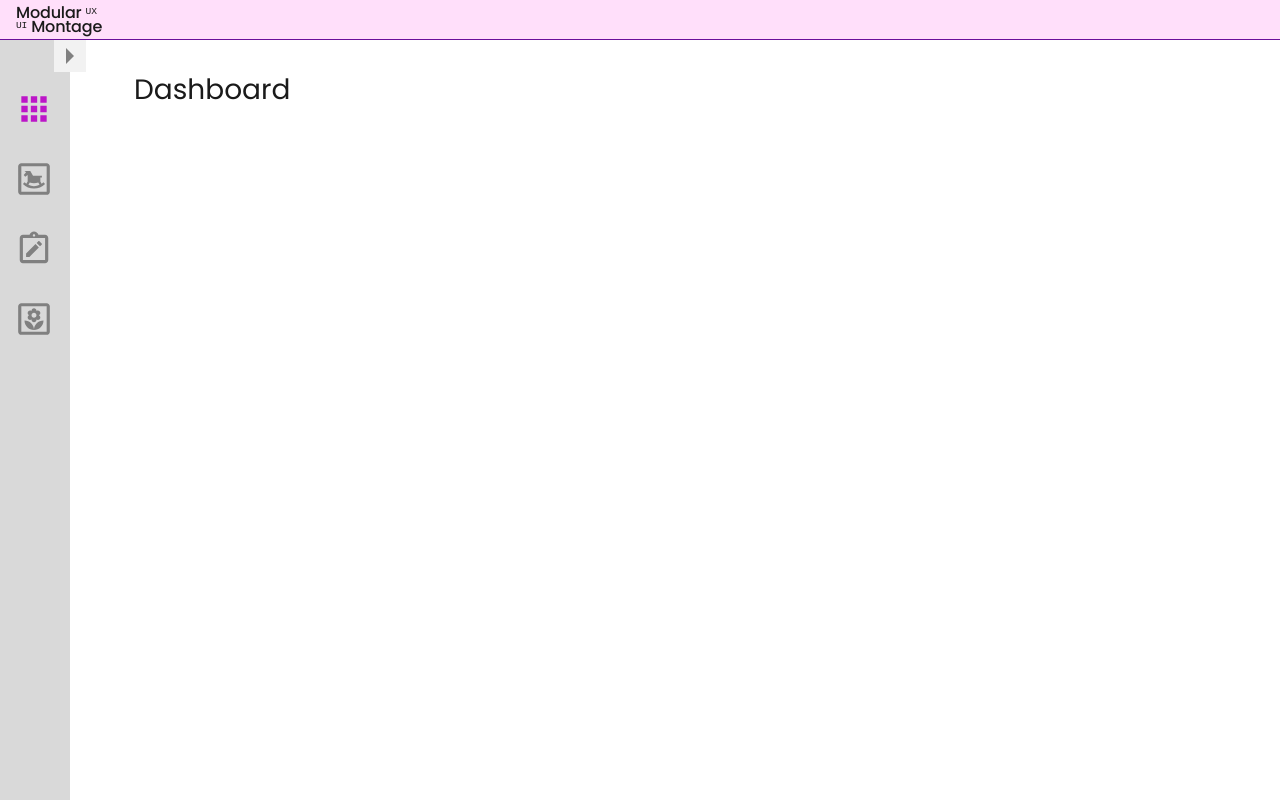
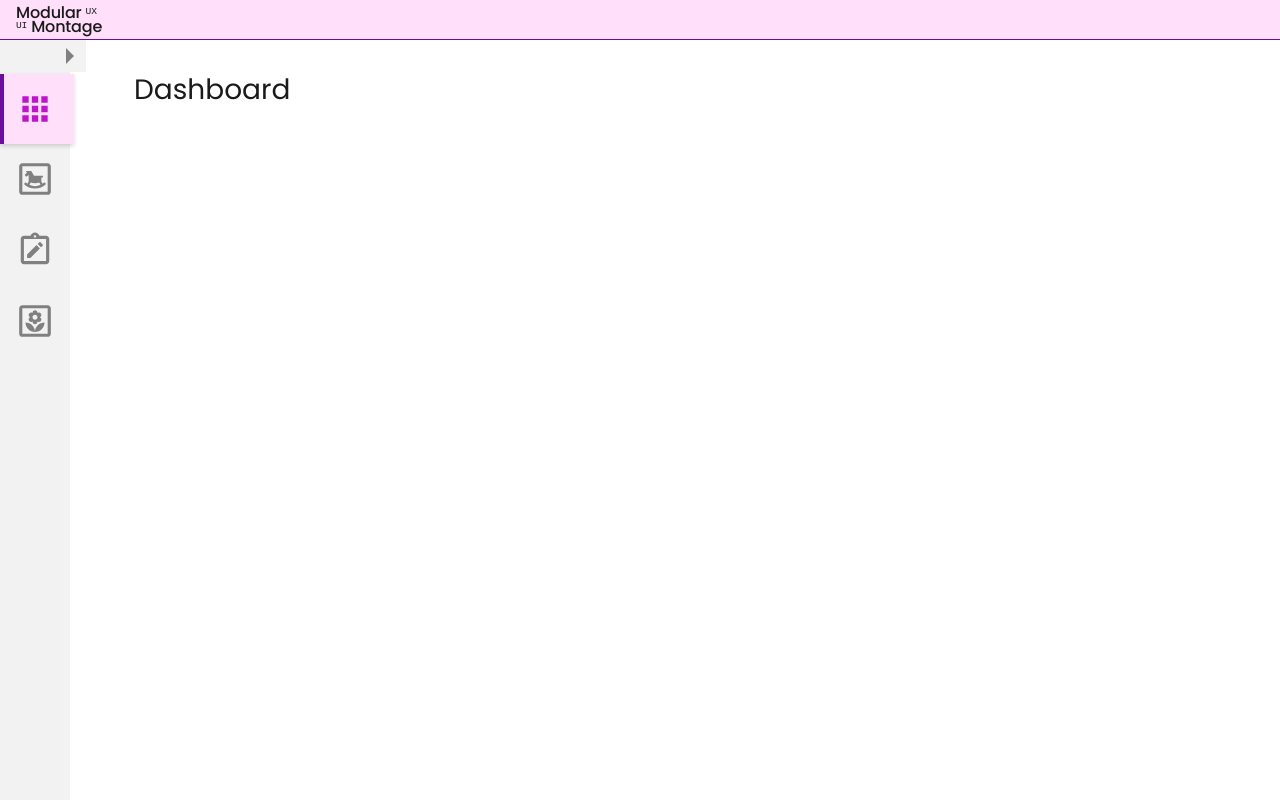
Before and after one commit to k3vnb/modular_montage, a React (Create React App) app: page /dashboard in a window 1280 px wide. Built offline with nearby package versions, Linux system fonts and the light colour scheme.

Commit message:
adjust sidebar styles & transitions

```diff
--- a/src/elements/Sidebar/Sidebar.elements.tsx
+++ b/src/elements/Sidebar/Sidebar.elements.tsx
@@ -19,6 +19,6 @@ export const SidebarContent = styled(Stack)(({ theme }) => ({
   minHeight: '100%',
   height: 'auto',
   padding: '34px 0',
-  backgroundColor: theme.palette.neutral[20],
+  backgroundColor: theme.palette.neutral[10],
   transition,
 }));
--- a/src/elements/Sidebar/bin/NavMenu.tsx
+++ b/src/elements/Sidebar/bin/NavMenu.tsx
@@ -27,7 +27,7 @@ const NavMenuItem = ({ path, label, icon: Icon, expanded }: NavMenuItemProps): J
         <Box aria-hidden="true" className="iconContainer">
           <Icon fontSize="inherit" className="navIcon" />
         </Box>
-        <Box>{expanded && label}</Box>
+        <Box className={`label ${expanded ? 'expanded' : ''}`}>{expanded && label}</Box>
       </Box>
     </MenuItem>
   );
@@ -46,14 +46,23 @@ const StyledNavMenu = styled(Menu)(() => ({
   },
 }));
 
-const StyledNavLink = styled(NavLink)(({ theme }) => ({
+const StyledNavLink = styled(NavLink)(({ theme }) => {
+  const { palette } = theme;
+  const rounded = `${theme.shape.borderRadius}px`;
+  const borderOffset = 4;
+
+  return {
     width: '100%',
     display: 'flex',
     alignItems: 'center',
     padding: '16px 0px',
     textDecoration: 'none',
-  color: theme.palette.neutral[60],
-  transition: `all ${TRANSITION_DURATION}ms ease`,
+    letterSpacing: '0.5px',
+    color: palette.neutral[60],
+    transitionProperty: 'color, background-color, box-shadow',
+    transitionDuration: `${TRANSITION_DURATION}ms`,
+    transitionTimingFunction: 'ease',
+    borderBottom: '1px solid transparent',
     '> .iconContainer': {
       width: SIDEBAR_WIDTH.collapsed,
       minWidth: SIDEBAR_WIDTH.collapsed,
@@ -61,9 +70,32 @@ const StyledNavLink = styled(NavLink)(({ theme }) => ({
       justifyContent: 'center',
       alignItems: 'center',
       fontSize: 38,
-    marginLeft: '-1px',
     },
     '&.active': {
-    color: theme.palette.primary.main,
+      color: palette.primary.main,
+      backgroundColor: palette.primary.surface,
+      fontWeight: 600,
+      letterSpacing: '0px',
+      borderColor: palette.primary.border,
+      borderWidth: `0 0 0 ${borderOffset}px`,
+      borderStyle: 'solid',
+      borderRadius: `0 ${rounded} ${rounded} 0`,
+      width: 'calc(100% + 4px)',
+      boxShadow: palette.shadow1,
+      '> .iconContainer': {
+        marginLeft: `-${borderOffset}px`,
       },
-}));
+    },
+    '.label': {
+      opacity: 0,
+      transition: `opacity ${TRANSITION_DURATION}ms ease ${TRANSITION_DURATION}ms`,
+      '&.expanded': {
+        opacity: 1,
+      },
+    },
+    '&:hover&:not(.active)': {
+      color: palette.primary.main,
+      fontWeight: 500,
+    },
+  };
+});
--- a/src/theme/index.ts
+++ b/src/theme/index.ts
@@ -8,7 +8,7 @@ export const theme: Theme = createTheme({
     fontFamily: 'Arial, sans-serif',
   },
   shape: {
-    borderRadius: 20,
+    borderRadius: 1,
   },
   breakpoints: {
     values: {
```
Lines whose indentation alone changed are shown as unchanged.
